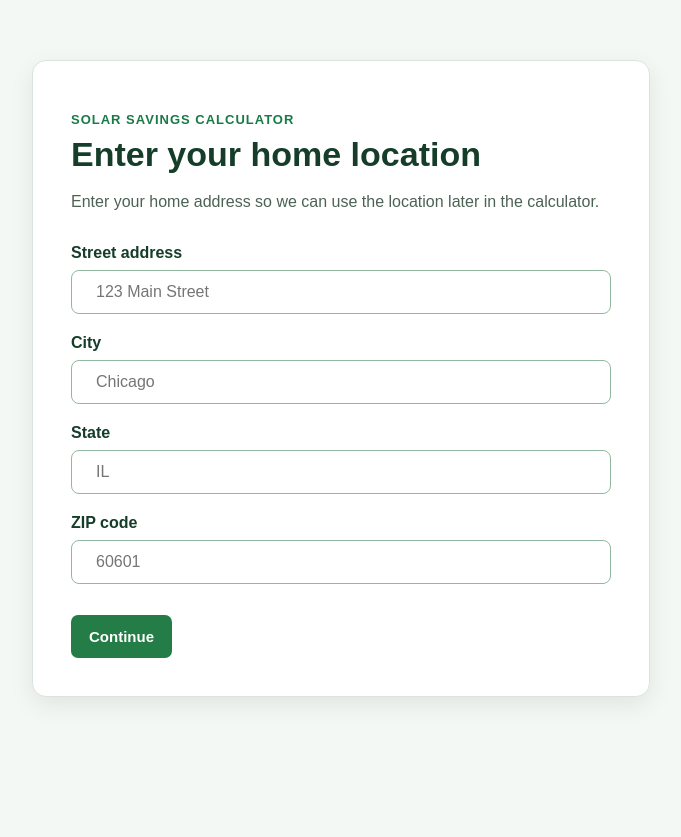
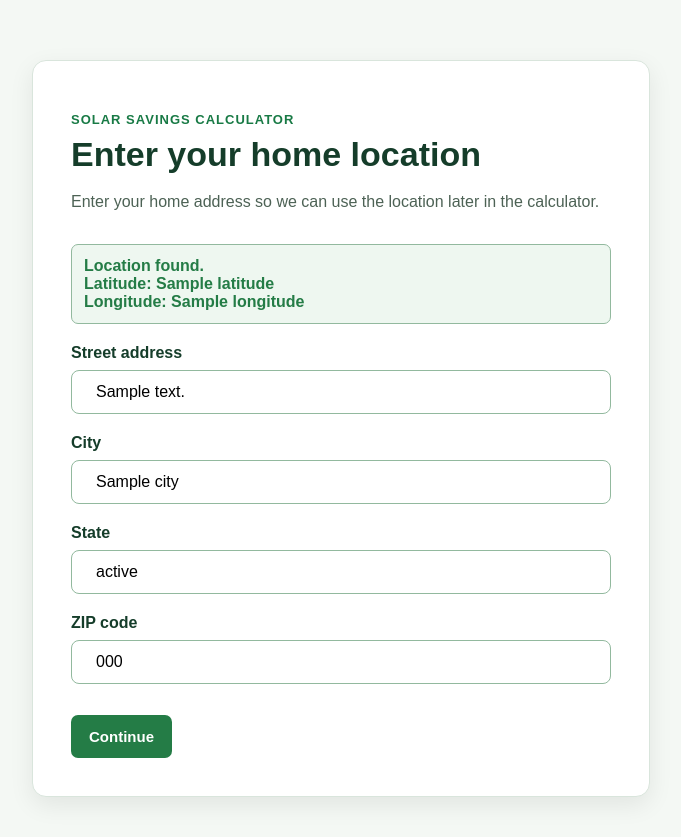
Before and after one commit to FadyHanna2/Solar-Savings-Calculator-Project, a Flask app: template templates/home_location.html in a window 1280 px wide. Shown: the top 837 px of the page, without its empty margins (299-980 px from the left). Before the commit the page ends 700 px from the top, so only its background shows below. Run offline with Flask 3, Linux system fonts and the light colour scheme; the template is opened without the code that fills it: most values are stand-ins (such as "Sample title", 1, 10 or a date in 2020).

Commit message:
HL.3 Get a usable home location

```diff
--- a/app.py
+++ b/app.py
@@ -1,4 +1,5 @@
 from flask import Flask, render_template, request, session, redirect, url_for
+import requests
 
 app = Flask(__name__)
 app.secret_key = "solar-savings-project-key"
@@ -81,13 +82,69 @@ def comparison_years():
         comparison_years=session.get("comparison_years")
         )
 
-@app.route("/home-location")
+@app.route("/home-location", methods=["GET", "POST"])
 def home_location():
 
     if "comparison_years" not in session:
         return redirect(url_for("comparison_years"))
 
-    return render_template("home_location.html")
+    error = None
+    latitude = None
+    longitude = None
+
+    street_address = ""
+    city = ""
+    state = ""
+    zip_code = ""
+
+    if request.method == "POST":
+        street_address = request.form.get("street_address", "").strip()
+        city = request.form.get("city", "").strip()
+        state = request.form.get("state", "").strip()
+        zip_code = request.form.get("zip_code", "").strip()
+
+        if street_address and city and state and zip_code:
+
+            url = "https://geocoding.geo.census.gov/geocoder/locations/address"
+
+            params = {
+                "street": street_address,
+                "city": city,
+                "state": state,
+                "zip": zip_code,
+                "benchmark": "Public_AR_Current",
+                "format": "json"
+            }
+
+            try:
+                response = requests.get(url, params=params, timeout=10)
+                response.raise_for_status()
+
+                data = response.json()
+                matches = data["result"]["addressMatches"]
+
+                if matches:
+                    coordinates = matches[0]["coordinates"]
+
+                    longitude = coordinates["x"]
+                    latitude = coordinates["y"]
+
+                else:
+                    error = "We could not find this address. Please check the address and try again."
+
+            except (requests.RequestException, ValueError, KeyError):
+                error = "There was a problem finding the location. Please try again."
+
+    return render_template(
+        "home_location.html",
+        street_address=street_address,
+        city=city,
+        state=state,
+        zip_code=zip_code,
+        latitude=latitude,
+        longitude=longitude,
+        error=error
+        )
 
 if __name__ == "__main__":
     app.run(debug=True)
--- a/requirements.txt
+++ b/requirements.txt
@@ -6,3 +6,4 @@ itsdangerous==2.2.0
 Jinja2==3.1.6
 MarkupSafe==3.0.4
 Werkzeug==3.1.9
+requests==2.34.2
--- a/templates/home_location.html
+++ b/templates/home_location.html
@@ -16,7 +16,21 @@
             Enter your home address so we can use the location later in the calculator.
         </p>
 
-        <form>
+        {% if error %}
+        <p class="error-text">
+            {{ error }}
+        </p>
+        {% endif %}
+
+        {% if latitude is not none and longitude is not none %}
+        <p class="success-message">
+            Location found.<br>
+            Latitude: {{ latitude }}<br>
+            Longitude: {{ longitude }}
+        </p>
+        {% endif %}
+
+        <form method="POST" onsubmit="return validateHomeLocation()">
 
             <label for="street_address">Street address</label>
 
@@ -26,6 +40,7 @@
                     id="street_address"
                     name="street_address"
                     placeholder="123 Main Street"
+                    value="{{ street_address }}"
                 >
             </div>
 
@@ -39,6 +54,7 @@
                     id="city"
                     name="city"
                     placeholder="Chicago"
+                    value="{{ city }}"
                 >
             </div>
 
@@ -52,6 +68,7 @@
                     id="state"
                     name="state"
                     placeholder="IL"
+                    value="{{ state }}"
                 >
             </div>
 
@@ -65,12 +82,13 @@
                     id="zip_code"
                     name="zip_code"
                     placeholder="60601"
+                    value="{{ zip_code }}"
                 >
             </div>
 
             <p class="error-text" id="zip_error"></p>
 
-            <button type="button" onclick="validateHomeLocation()">
+            <button type="submit">
                 Continue
             </button>
 
```
